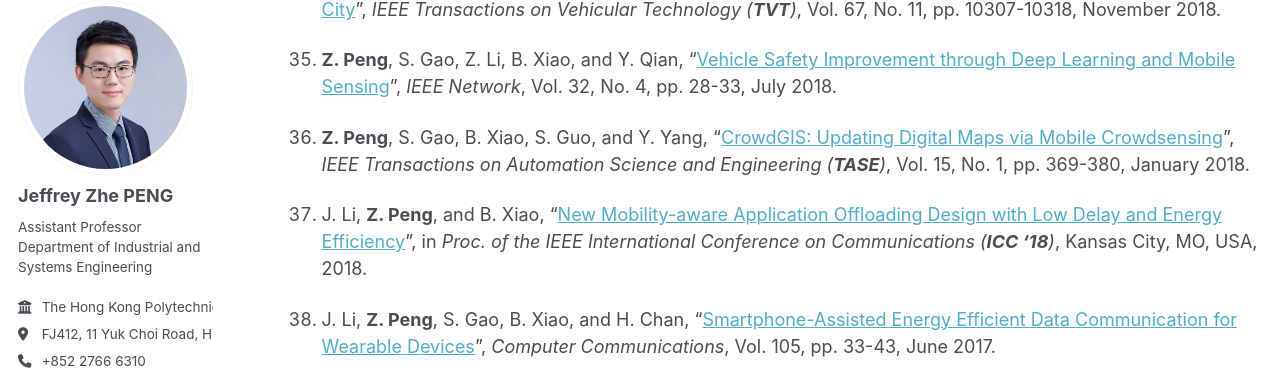
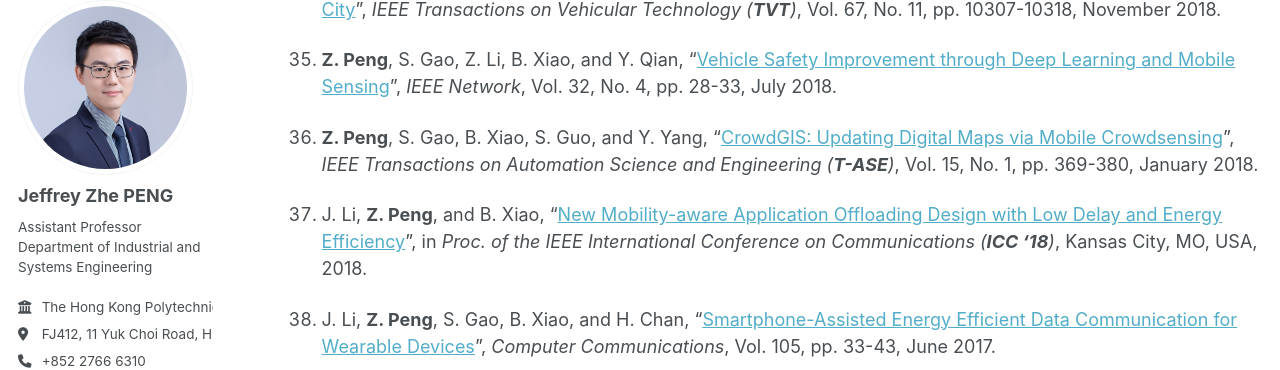
Before and after one commit to PENG-Zhe/peng-zhe.github.io, a Jekyll site: the page built from _pages/publications.md, in a window 1280 px wide and 900 px high, scrolled down 3333 px. Shown: the part 106-476 px from the top of the window. Built offline with Jekyll 4.4.1, drawn with Linux system fonts in a browser that asks for light colours; some web fonts are replaced.

Commit message:
Update publications.md

```diff
--- a/_pages/publications.md
+++ b/_pages/publications.md
@@ -74,7 +74,7 @@ layout: archive
 
 1. **Z. Peng**, S. Gao, Z. Li, B. Xiao, and Y. Qian, "[Vehicle Safety Improvement through Deep Learning and Mobile Sensing](https://ieeexplore.ieee.org/document/8425297)", _IEEE Network_, Vol. 32, No. 4, pp. 28-33, July 2018.
 
-1. **Z. Peng**, S. Gao, B. Xiao, S. Guo, and Y. Yang, "[CrowdGIS: Updating Digital Maps via Mobile Crowdsensing](https://ieeexplore.ieee.org/document/8094940)", _IEEE Transactions on Automation Science and Engineering (**TASE**)_, Vol. 15, No. 1, pp. 369-380, January 2018.
+1. **Z. Peng**, S. Gao, B. Xiao, S. Guo, and Y. Yang, "[CrowdGIS: Updating Digital Maps via Mobile Crowdsensing](https://ieeexplore.ieee.org/document/8094940)", _IEEE Transactions on Automation Science and Engineering (**T-ASE**)_, Vol. 15, No. 1, pp. 369-380, January 2018.
 
 1. J. Li, **Z. Peng**, and B. Xiao, "[New Mobility-aware Application Offloading Design with Low Delay and Energy Efficiency](https://ieeexplore.ieee.org/document/8422390)", in _Proc. of the IEEE International Conference on Communications (**ICC '18**)_, Kansas City, MO, USA, 2018.
 
```
